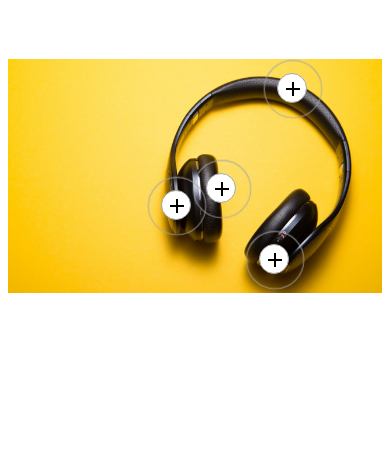
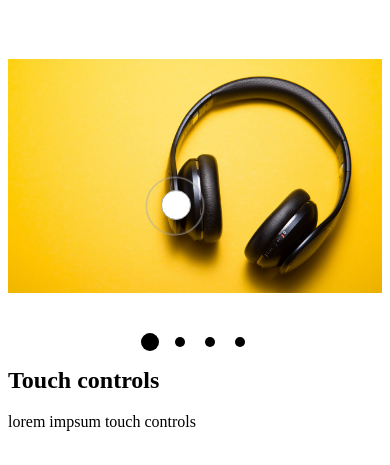
Before and after one commit to npm-ashish/image-hotspot, a website with bundled scripts: page index.html in a window 390 px wide. Shown: the part 175-640 px from the top of the page. Built offline with nearby package versions, Linux system fonts and the light colour scheme.

Commit message:
Added mobile navigation

```diff
--- a/index.js
+++ b/index.js
@@ -3,6 +3,8 @@ import Hotspot from './src/js/hotspot.js';
 export default class ImageHotspots {
     hotspots = [];
     targetElm;
+    mobileDataWrapper;
+    mobileMatchMedia = window.matchMedia("(max-width: 991px)");
 
     constructor (hotspotElm) {
         this.targetElm = hotspotElm;
@@ -14,7 +16,43 @@ export default class ImageHotspots {
             console.error('Hotspot: Could not find hotspot configuration');
         }
 
+        // add mobile data wrapper
+        this.mobileDataWrapper = this.createMobileDataWrapper();
+        hotspotElm.insertAdjacentElement('afterend', this.mobileDataWrapper);
+
         // init each hotspot
-        this.hotspots.map(hotspot => new Hotspot(this.targetElm, hotspot));
+        this.hotspots.map(hotspot => new Hotspot(this.targetElm, hotspot, this.mobileDataWrapper));
+
+        // init mobile view on window-resize
+        this.mobileMatchMedia.addEventListener('change', this.initMobileView);
+
+        // init mobile view on page load
+        if(this.mobileMatchMedia.matches) {
+            this.initMobileView();
+        }
+    }
+
+    createMobileDataWrapper() {
+        const elm = document.createElement('div');
+        elm.classList.add('image-hotspot__mobile-wrapper');
+        elm.innerHTML = `<div class="image-hotspot__mobile-nav"></div><div class="image-hotspot__mobile-data"></div>`;
+
+        return elm;
+    }
+
+    initMobileView = (event) => {
+        // const firstHotspotItem = this.targetElm.querySelector('.image-hotspot__item');
+        const firstNavItem = this.mobileDataWrapper.querySelector('.image-hotspot__mobile-nav-item');
+
+        if(!event) {
+            firstNavItem.click();
+            return;
+        }
+
+        if(event.matches) {
+            firstNavItem.click();
+        } else {
+            console.log('destroy mobile view');
+        }
     }
 }
--- a/src/css/hotspot.scss
+++ b/src/css/hotspot.scss
@@ -97,6 +97,26 @@
                 }
             }
         }
+
+        @media screen and (max-width: 991px) {
+            display: none;
+
+            &--active {
+                display: block;
+
+                .image-hotspot__trigger{
+                    display: block;
+
+                    &:after {
+                        display: none;
+                    }
+                }
+
+                .image-hotspot__content {
+                    display: none !important;
+                }
+            }
+        }
     }
 
     &__trigger {
@@ -162,6 +182,39 @@
             animation: pulse 2s linear infinite 1s;
         }
     }
+
+    &__mobile {
+        &-wrapper {
+            display: none;
+            margin: 20px 0;
+
+            @media screen and (max-width: 991px) {
+                display: block;
+            }
+        }
+
+        &-nav {
+            display: flex;
+            justify-content: center;
+            gap: 20px;
+        }
+
+        &-nav-item {
+            background: #000;
+            border: 0;
+            border-radius: 50%;
+            display: block;
+            padding: 0;
+            height: 10px;
+            width: 10px;
+
+            &--active {
+                height: 18px;
+                width: 18px;
+                margin: -4px;
+            }
+        }
+    }
 }
 
 @keyframes pulse {
--- a/src/js/hotspot.js
+++ b/src/js/hotspot.js
@@ -3,19 +3,28 @@ export default class Hotspot {
     triggerElm;
     contentElm;
     targetElm;
+    mobileNavElm;
+    mobileDataElm;
 
-    constructor (targetElm, config) {
+    constructor (targetElm, config, mobileViewWrapper) {
         this.targetElm = targetElm;
         this.hotspotItem = this.createHotspotItem(config.position);
         this.triggerElm = this.createTrigger();
         this.contentElm = this.createContent(config);
+        this.mobileNavElm = mobileViewWrapper.querySelector('.image-hotspot__mobile-nav');
+        this.mobileDataElm = mobileViewWrapper.querySelector('.image-hotspot__mobile-data');
+
+        //
+        const mobileNavItem = this.createMobileNavItem();
 
         // append items
         this.hotspotItem.appendChild(this.triggerElm);
         this.hotspotItem.appendChild(this.contentElm);
+        this.mobileNavElm.appendChild(mobileNavItem);
 
         // add event-handler to trigger
         this.triggerElm.addEventListener('click', this.toggleHotspot);
+        mobileNavItem.addEventListener('click', (event) => this.onMobileNavClick(event.target, config.content));
 
         // add hotspot item into DOM
         targetElm.appendChild(this.hotspotItem);
@@ -198,6 +207,38 @@ export default class Hotspot {
         });
     }
 
+    createMobileNavItem() {
+        const elm = document.createElement('button');
+        elm.classList.add('image-hotspot__mobile-nav-item');
+        return elm;
+    }
+
+    onMobileNavClick(elm, content) {
+        this.mobileDataElm.innerHTML = content;
+        let itemIndex;
+
+        //
+        const allNavItems = this.mobileNavElm.querySelectorAll('.image-hotspot__mobile-nav-item');
+        allNavItems.forEach((item, index) => {
+            if(item === elm) {
+                itemIndex = index;
+                item.classList.add('image-hotspot__mobile-nav-item--active');
+            } else {
+                item.classList.remove('image-hotspot__mobile-nav-item--active');
+            }
+        });
+
+        //
+        const allHotspotItems = this.targetElm.querySelectorAll('.image-hotspot__item');
+        allHotspotItems.forEach((item, index) => {
+            if(index === itemIndex) {
+                item.classList.add('image-hotspot__item--active');
+            } else {
+                item.classList.remove('image-hotspot__item--active');
+            }
+        });
+    }
+
     isHorizontal(direction) {
         return direction.match(/(left|right)\-/g);
     }
```
Also changed, not shown: src/css/hotspot.css, 1 other file.
